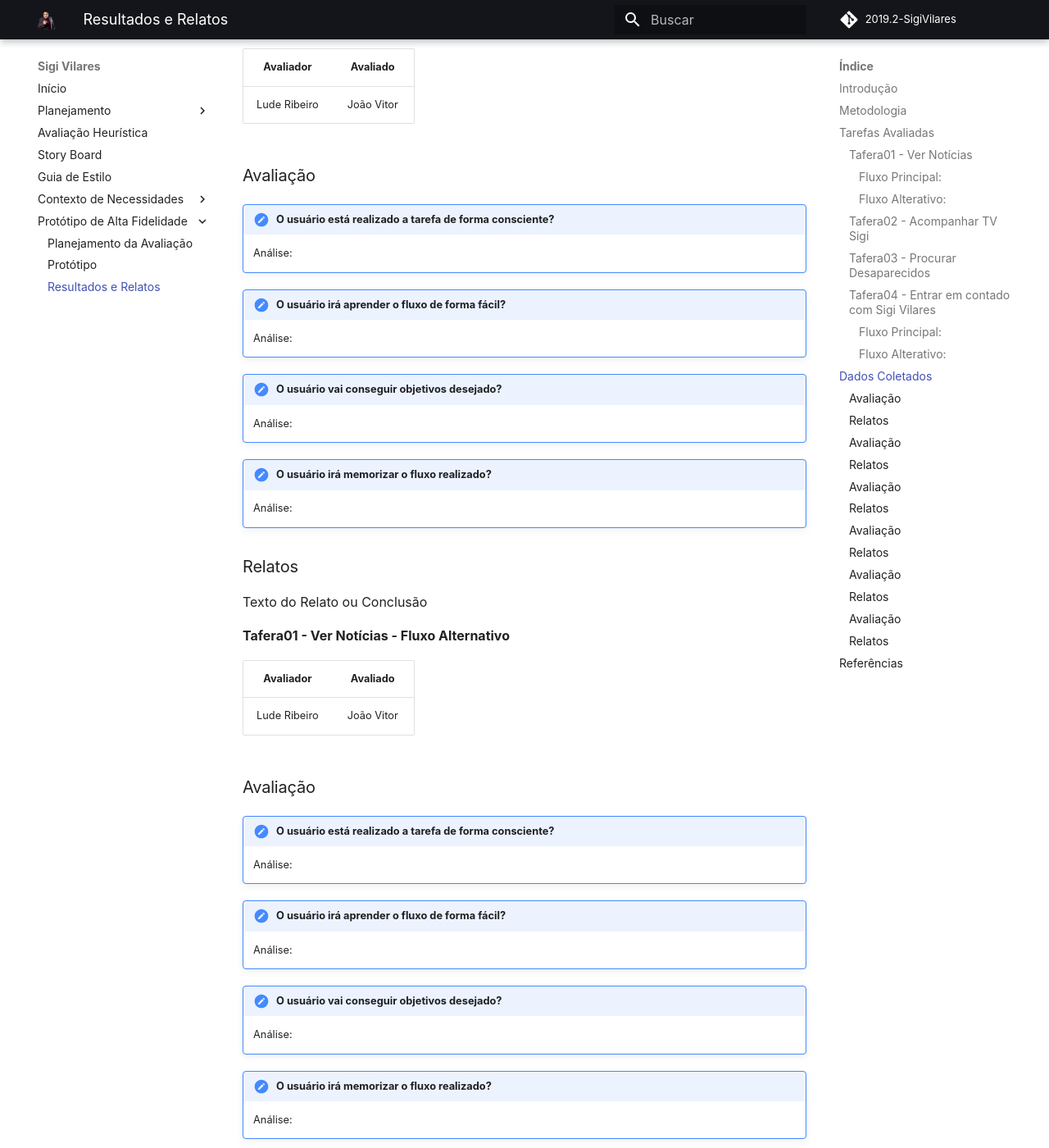
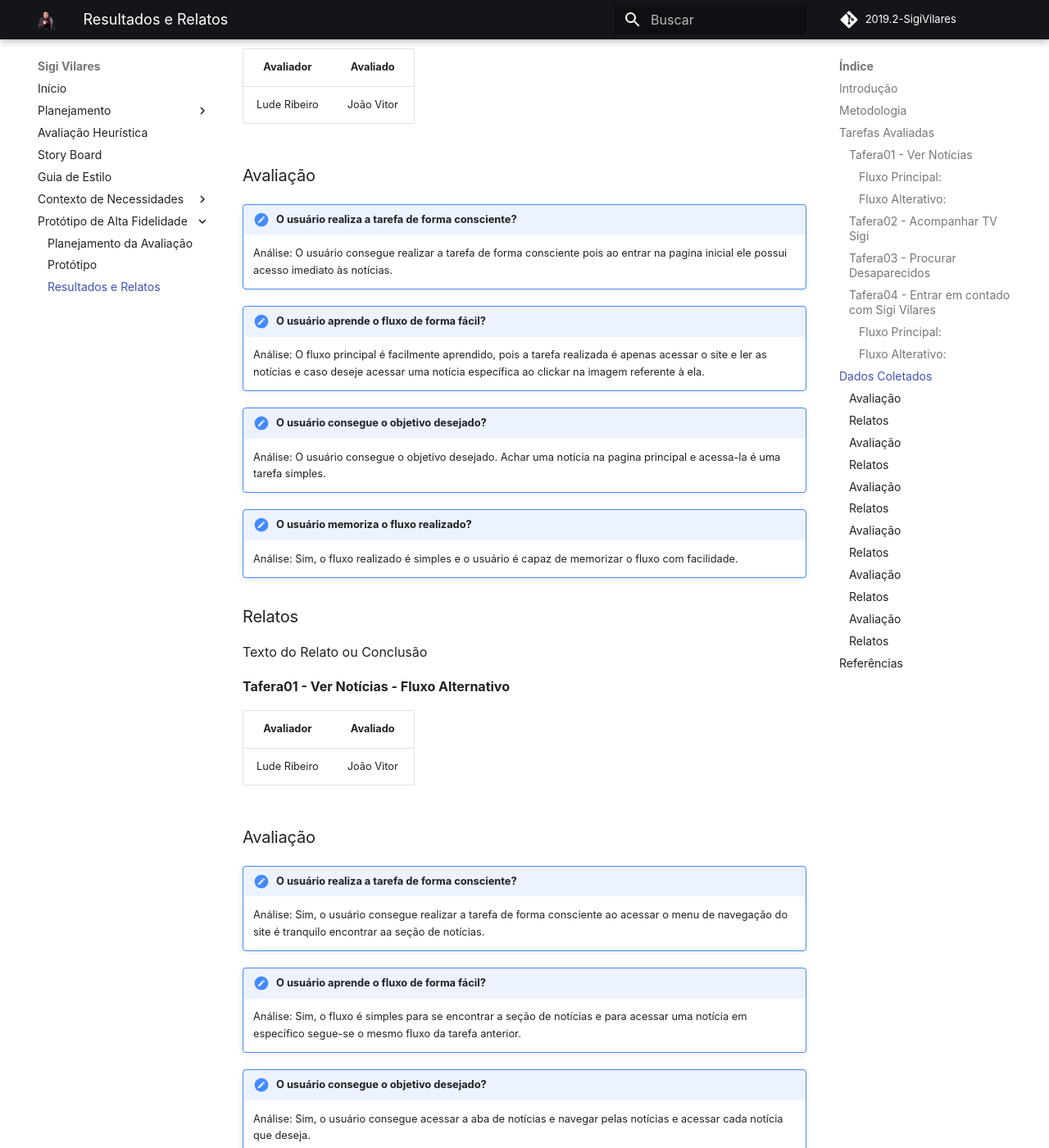
Before and after one commit to Wictorgirardi/2019.2-SigiVilares, an MkDocs documentation site: the page built from docs/prototipo_alta_fidelidade/Resultados.md, in a window 1280 px wide and 1400 px high, scrolled down 2276 px. Shown: the whole window at 82% size. Built offline with MkDocs 1.6.1 and Material for MkDocs 9.7.7, drawn with Linux system fonts in a browser that asks for light colours; some web fonts are replaced; comment, search, counter and statistics services are not loaded; some of the changed text lies outside the part shown.

Commit message:
Modificação no doc de Resultados
Co-Authored-by: FranciscoHeronildo <heronildo.2010@hotmail.com>

```diff
--- a/docs/prototipo_alta_fidelidade/Resultados.md
+++ b/docs/prototipo_alta_fidelidade/Resultados.md
@@ -8,10 +8,10 @@ Esse documento permite ao avaliador examinar uma solução de IHC para tentar an
 
 Será avaliado apectos cognitivos e funcionais relacionados à realização de tarefas aferidas pela aplicação seguindo o questionário proposto através das metas de usabilidade.
 
-- O usuário está realizado a tarefa de forma consciente?
-- O usuário irá aprender o fluxo de forma fácil?
-- O usuário vai conseguir objetivos desejado?
-- O usuário irá memorizar o fluxo realizado?
+- O usuário realiza a tarefa de forma consciente?
+- O usuário aprende o fluxo de forma fácil?
+- O usuário consegue o objetivo desejado?
+- O usuário memoriza o fluxo realizado?
 
 ## Tarefas Avaliadas
 
@@ -52,7 +52,7 @@ Será avaliado apectos cognitivos e funcionais relacionados à realização de t
 - Abrir Navegador
 - Acessar o site de notícias [Blog do SigiVilares](https://www.sigivilares.com.br/)
 - Acessar a aba de `Contato`
-    - Ver contatos relacionados ao Whatsapp
+    - Ver contatos relacionados ao "Whatsapp"
 
 #### Fluxo Alterativo:
 
@@ -77,17 +77,17 @@ Será avaliado apectos cognitivos e funcionais relacionados à realização de t
 
 ### Avaliação
 
-!!! note "O usuário está realizado a tarefa de forma consciente?"
-    Análise:
+!!! note "O usuário realiza a tarefa de forma consciente?"
+    Análise: O usuário consegue realizar a tarefa de forma consciente pois ao entrar na pagina inicial ele possui acesso imediato às notícias.
 
-!!! note "O usuário irá aprender o fluxo de forma fácil?"
-    Análise:
+!!! note "O usuário aprende o fluxo de forma fácil?"
+    Análise: O fluxo principal é facilmente aprendido, pois a tarefa realizada é apenas acessar o site e ler as notícias e caso deseje acessar uma notícia específica ao clickar na imagem referente à ela.
 
-!!! note "O usuário vai conseguir objetivos desejado?"
-    Análise:
+!!! note "O usuário consegue o objetivo desejado?"
+    Análise: O usuário consegue o objetivo desejado. Achar uma notícia na pagina principal e acessa-la é uma tarefa simples.
 
-!!! note "O usuário irá memorizar o fluxo realizado?"
-    Análise:
+!!! note "O usuário memoriza o fluxo realizado?"
+    Análise: Sim, o fluxo realizado é simples e o usuário é capaz de memorizar o fluxo com facilidade.
 
 ### Relatos
 
@@ -102,17 +102,17 @@ Texto do Relato ou Conclusão
 
 ### Avaliação
 
-!!! note "O usuário está realizado a tarefa de forma consciente?"
-    Análise:
+!!! note "O usuário realiza a tarefa de forma consciente?"
+    Análise: Sim, o usuário consegue realizar a tarefa de forma consciente ao acessar o menu de navegação do site é tranquilo encontrar aa seção de notícias.
 
-!!! note "O usuário irá aprender o fluxo de forma fácil?"
-    Análise:
+!!! note "O usuário aprende o fluxo de forma fácil?"
+    Análise: Sim, o fluxo é simples para se encontrar a seção de notícias e para acessar uma notícia em específico segue-se o mesmo fluxo da tarefa anterior.
 
-!!! note "O usuário vai conseguir objetivos desejado?"
-    Análise:
+!!! note "O usuário consegue o objetivo desejado?"
+    Análise: Sim, o usuário consegue acessar a aba de notícias e navegar pelas notícias e acessar cada notícia que deseja.
 
-!!! note "O usuário irá memorizar o fluxo realizado?"
-    Análise:
+!!! note "O usuário memoriza o fluxo realizado?"
+    Análise: Sim, devido a simplicidade do fluxo o fluxo é facilmente memorizado pelo usuário.
 
 ### Relatos
 
@@ -126,17 +126,17 @@ Texto do Relato ou Conclusão
 
 ### Avaliação
 
-!!! note "O usuário está realizado a tarefa de forma consciente?"
-    Análise:
+!!! note "O usuário realiza a tarefa de forma consciente?"
+    Análise: Sim, o usuário consegue realizar o fluxo de acessar e assistir à TV Sigi de forma consciente e tranquila.
 
-!!! note "O usuário irá aprender o fluxo de forma fácil?"
-    Análise:
+!!! note "O usuário aprende o fluxo de forma fácil?"
+    Análise: Sim, o fluxo de acesso e acompanhamento à TV Sigi é fácilmente compreendido pelo usuário.
 
-!!! note "O usuário vai conseguir objetivos desejado?"
-    Análise:
+!!! note "O usuário consegue o objetivo desejado?"
+    Análise: Sim, o usuário que deseja acessar e acompanhar à TV Sigi consegue realizar esta tarefa de maneira tranqila.
 
-!!! note "O usuário irá memorizar o fluxo realizado?"
-    Análise:
+!!! note "O usuário memoriza o fluxo realizado?"
+    Análise: Sim, devido á simplicidade do fluxo este é facilmente memorizado e realizado novamente caso necessário.
 
 ### Relatos
 
@@ -150,17 +150,17 @@ Texto do Relato ou Conclusão
 
 ### Avaliação
 
-!!! note "O usuário está realizado a tarefa de forma consciente?"
-    Análise:
+!!! note "O usuário realiza a tarefa de forma consciente?"
+    Análise: Sim, o usuário realiza conscientemente a tarefa de acesar a seção de desaparecidos, já que esta seção pode ser acessada diretamente pelo menu de navegação.
 
-!!! note "O usuário irá aprender o fluxo de forma fácil?"
-    Análise:
+!!! note "O usuário aprende o fluxo de forma fácil?"
+    Análise: Sim, o fluxo é facilmente aprendido devido á facilidade de acesso á esta seção.
 
-!!! note "O usuário vai conseguir objetivos desejado?"
-    Análise:
+!!! note "O usuário consegue o objetivo desejado?"
+    Análise: Sim, o acesso á seção de desaparecidos é realizada pelo usuário de maneira rápida e tranquila.
 
-!!! note "O usuário irá memorizar o fluxo realizado?"
-    Análise:
+!!! note "O usuário memoriza o fluxo realizado?"
+    Análise: Sim, o usuário consegue memorizar o fluxo de tarefa tranquilamente.
 
 ### Relatos
 
@@ -174,17 +174,17 @@ Texto do Relato ou Conclusão
 
 ### Avaliação
 
-!!! note "O usuário está realizado a tarefa de forma consciente?"
-    Análise:
+!!! note "O usuário realiza a tarefa de forma consciente?"
+    Análise: Sim, o usuário consegue realizar o contato conscientemente, já que existe uma seção destinada para tal tarefa.
 
-!!! note "O usuário irá aprender o fluxo de forma fácil?"
-    Análise:
+!!! note "O usuário aprende o fluxo de forma fácil?"
+    Análise: Sim, o usuário consegue aprender o fluxo de maneira fácil, mas gasta muito tempo na tarefa.
 
-!!! note "O usuário vai conseguir objetivos desejado?"
-    Análise:
+!!! note "O usuário consegue o objetivo desejado?"
+    Análise: Sim, o contato com o Sigi Vilares é realizado, mas não existe um feedback para que o usuário tenha certeza que a tarefa foi realizada.
 
-!!! note "O usuário irá memorizar o fluxo realizado?"
-    Análise:
+!!! note "O usuário memoriza o fluxo realizado?"
+    Análise: Sim, o usuário consegue memorizar o fluxo de maneira fácil e tranquila.
 
 ### Relatos
 
@@ -198,17 +198,17 @@ Texto do Relato ou Conclusão
 
 ### Avaliação
 
-!!! note "O usuário está realizado a tarefa de forma consciente?"
-    Análise:
+!!! note "O usuário realiza a tarefa de forma consciente?"
+    Análise: Sim, o contato realizado pelo "Whatsapp" do Sigi Vilares é feito de maneira consciente pelo usuário.
 
-!!! note "O usuário irá aprender o fluxo de forma fácil?"
-    Análise:
+!!! note "O usuário aprende o fluxo de forma fácil?"
+    Análise: Sim, o fluxo é aprendido de maneira fácil pelo usuário, entrar em contato com o Sigi Vilares por meio de "Whatsapp" é aprendido facilmente.
 
-!!! note "O usuário vai conseguir objetivos desejado?"
-    Análise:
+!!! note "O usuário consegue o objetivo desejado?"
+    Análise: Sim, o contato por meio de "Whatsapp" é realizado pelo usuário.
 
-!!! note "O usuário irá memorizar o fluxo realizado?"
-    Análise:
+!!! note "O usuário memoriza o fluxo realizado?"
+    Análise: Sim, o fluxo é muito simples ao se entrar em contato com o Sigi Vilares por meio do ""Whatsapp""
 
 ### Relatos
 
```
